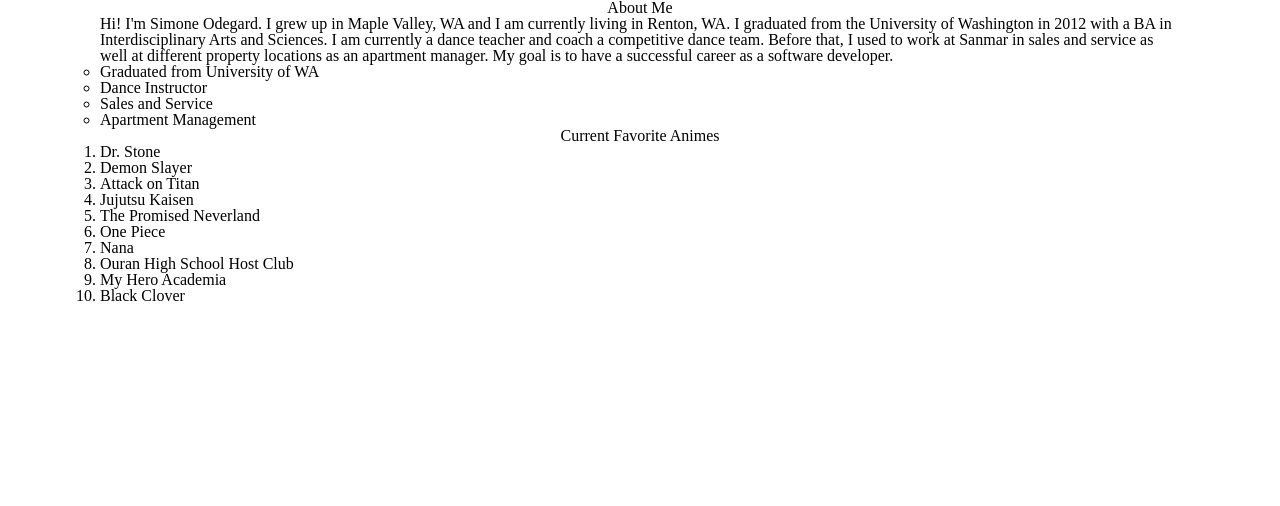
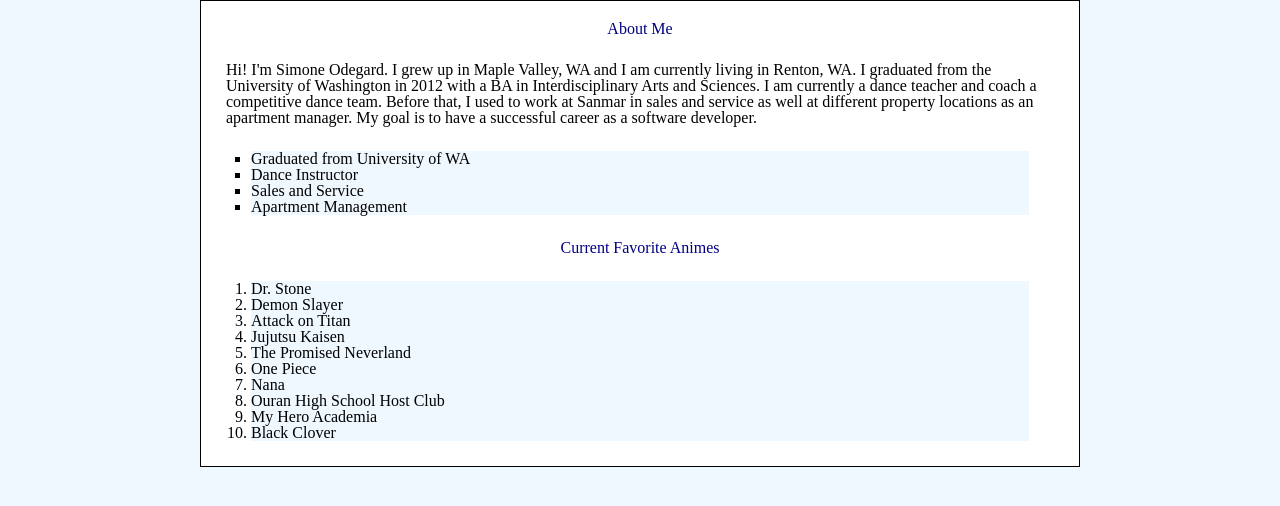
Before and after one commit to SimoneOdegard/About-me, a plain HTML site: page index.html in a window 1280 px wide. Drawn offline with Linux system fonts and the light colour scheme.

Commit message:
changed css to make the website pretty

```diff
--- a/style.css
+++ b/style.css
@@ -1,27 +1,45 @@
+* {
+    background-color: aliceblue;
+}
+
 header {
     text-align: center;
+    margin-top: 20px;
+    background-color: white;
+}
+
+body {
+    border: solid 1px;
+    margin-left: 200px;
+    margin-right: 200px;
+    background-color: white;
 }
 
 p {
-    margin-left: 100px;
-    margin-right: 100px;
-}
-
-ul, ol {
-    margin-left: 100px;
-    margin-right: 100px;
+    background-color: white;
+    padding: 50 px;
+    margin: 25px;
 }
 
 ul {
-    list-style: circle;
+    list-style: square;
 }
 
 ol {
     list-style: decimal;
 }
 
+ul, ol {
+    background-color: white;
+    padding-left: 25px;
+    padding-right: 25px;
+    margin: 25px;
+}
+
 h1, h2 {
     text-align: center;
-    margin-left: 100px;
-    margin-right: 100px;
+    text-decoration: bold;
+    color: navy;
+    background-color: white;
+    text-size-adjust: 20px;
 }
```
